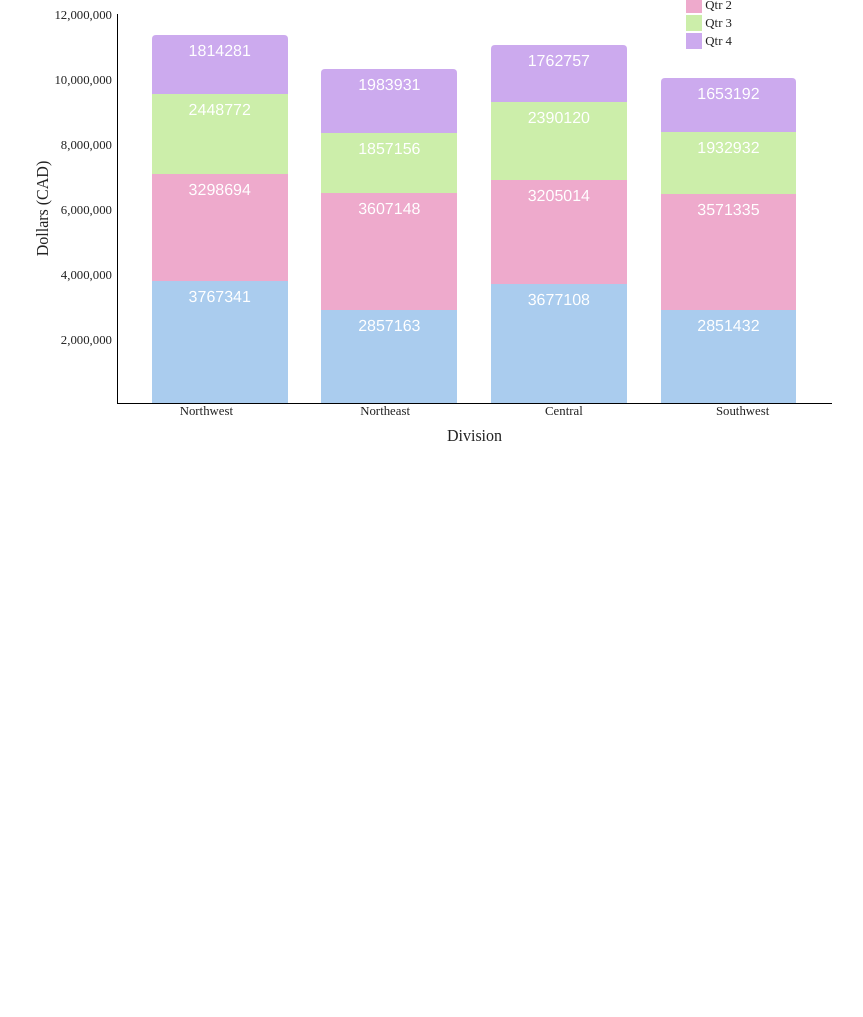
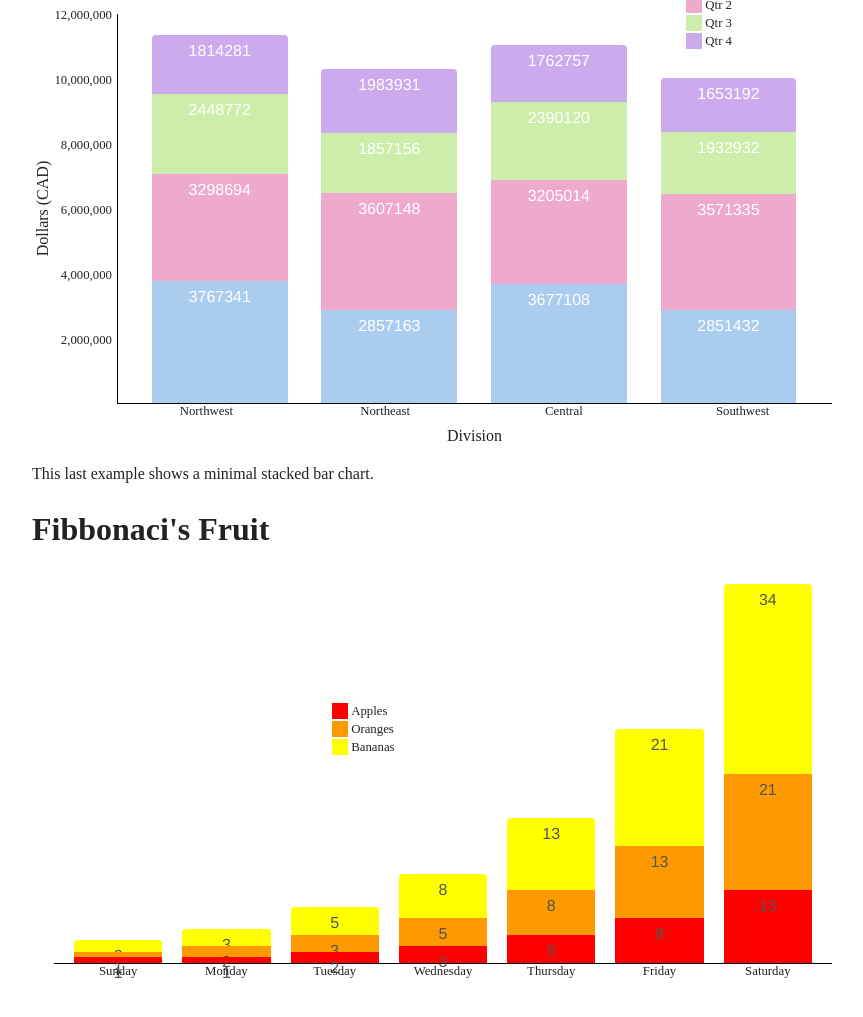
Before and after one commit to fapapa/bar-chart-js, a website: page demo/index.html in a window 1280 px wide. Shown: the part 1125-2142 px from the top of the page, without its empty margins (16-879 px from the left). Before the commit the page ends 1620 px from the top, so only its background shows below. Drawn offline with nearby package versions, Linux system fonts and the light colour scheme.

Commit message:
Add a minimal, stacked chart to the demo page

```diff
--- a/demo/index.html
+++ b/demo/index.html
@@ -48,6 +48,13 @@
     <div id="stacked-extra"></div>
   </div>
 
+  <div class="example">
+    <p class="description">
+      This last example shows a minimal stacked bar chart.
+    </p>
+    <div id="fibb"></div>
+  </div>
+
   <script src="js/vendor/modernizr-3.7.1.min.js"></script>
   <script src="https://code.jquery.com/jquery-3.4.1.min.js" integrity="sha256-CSXorXvZcTkaix6Yvo6HppcZGetbYMGWSFlBw8HfCJo=" crossorigin="anonymous"></script>
   <script>window.jQuery || document.write('<script src="js/vendor/jquery-3.4.1.min.js"><\/script>')</script>
--- a/demo/js/main.js
+++ b/demo/js/main.js
@@ -23,3 +23,19 @@ drawBarChart({
   barColor: [ "#ace", "#eac", "#cea", "#cae" ],
   legendPosition: { top: "2em", right: "100px" }
 }, $("#stacked-extra"));
+
+drawBarChart({
+  "Sunday": { "Apples": 1, "Oranges": 1, "Bananas": 2 },
+  "Monday": { "Apples": 1, "Oranges": 2, "Bananas": 3 },
+  "Tuesday": { "Apples": 2, "Oranges": 3, "Bananas": 5 },
+  "Wednesday": { "Apples": 3, "Oranges": 5, "Bananas": 8 },
+  "Thursday": { "Apples": 5, "Oranges": 8, "Bananas": 13 },
+  "Friday": { "Apples": 8, "Oranges": 13, "Bananas": 21 },
+  "Saturday": { "Apples": 13, "Oranges": 21, "Bananas": 34 }
+}, {
+  title: "Fibbonaci's Fruit",
+  barSpacing: "20px",
+  barColor: [ "#f00", "#f90", "#ff0" ],
+  valueLabelColor: "#555",
+  legendPosition: { bottom: "250px", left: "300px", top: undefined }
+}, $("#fibb"));
```
